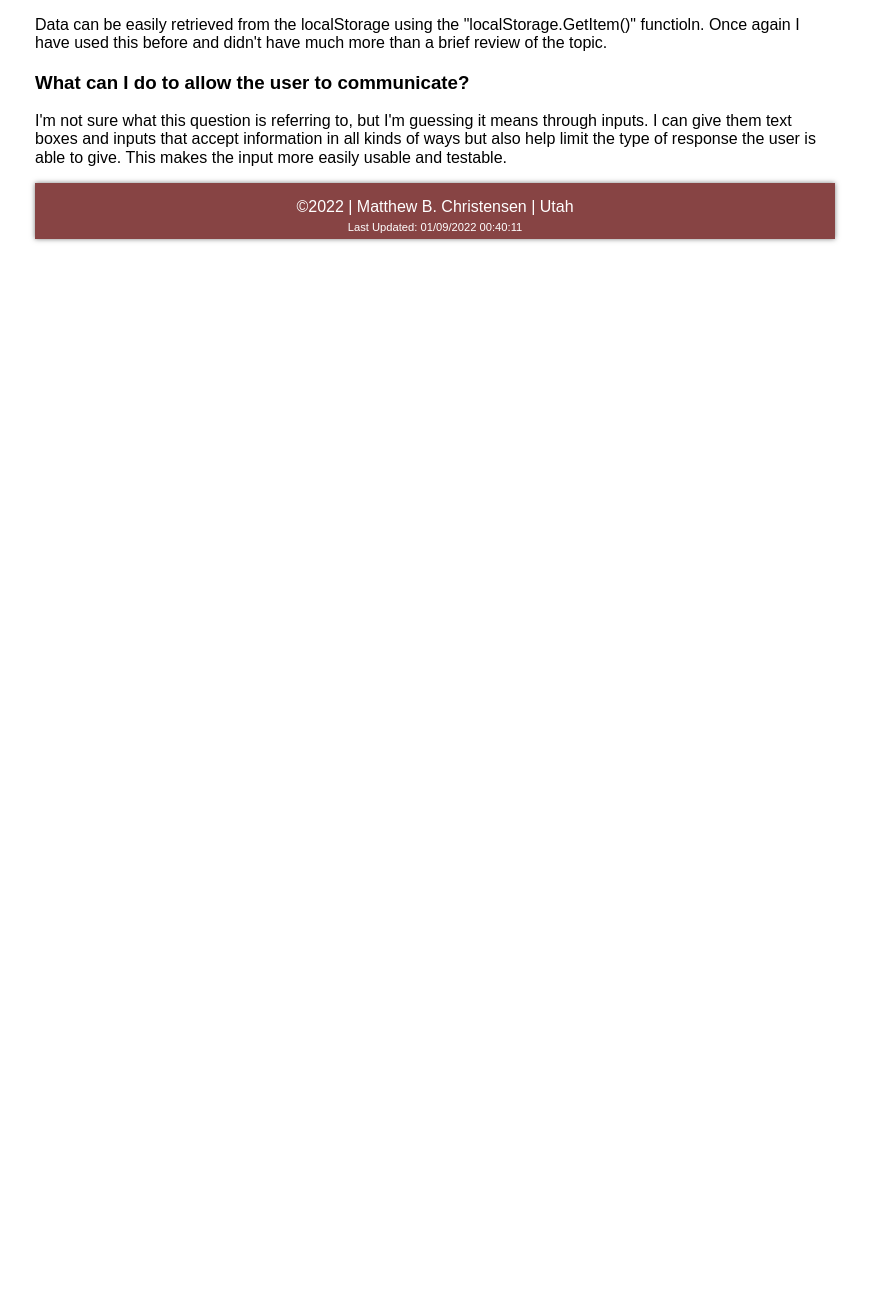
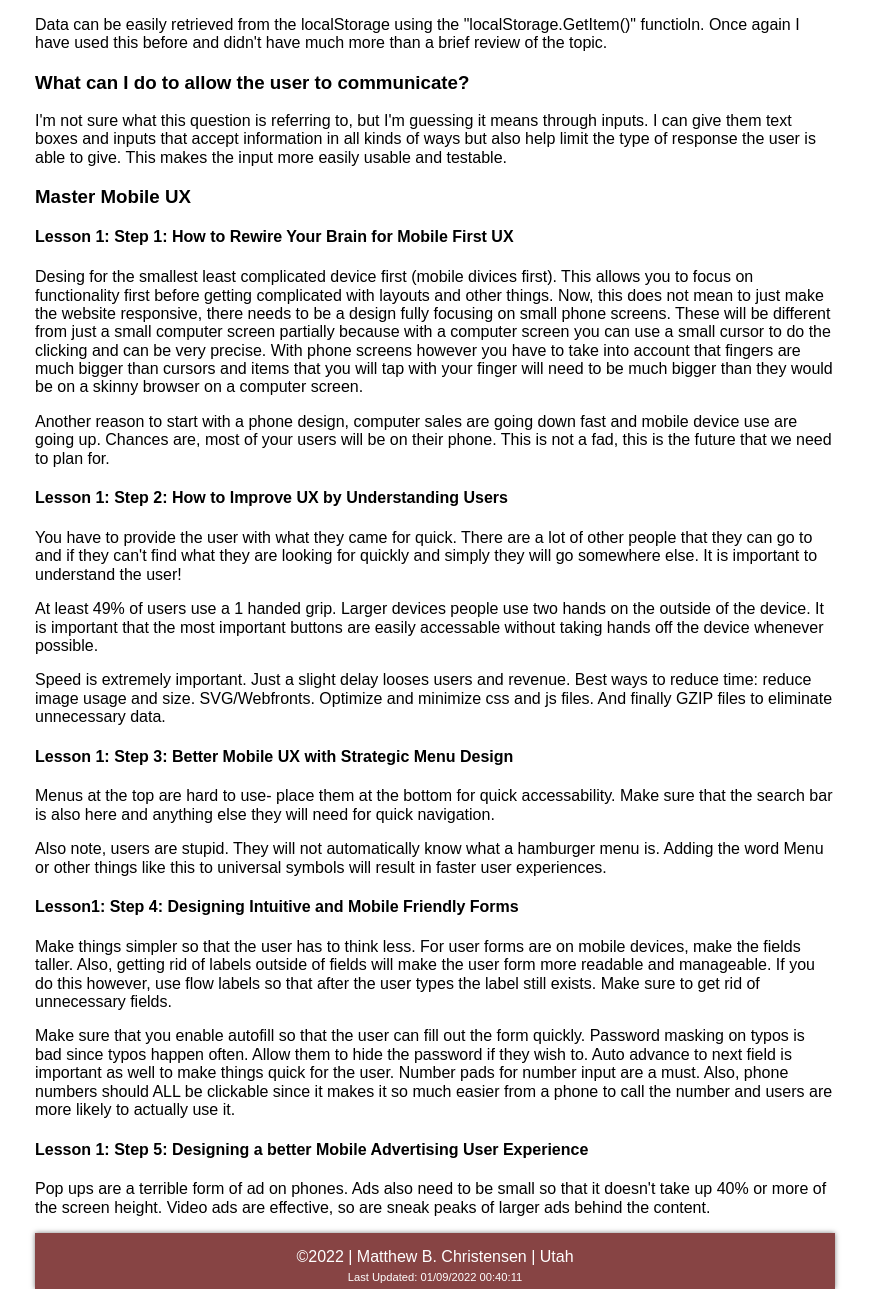
Before and after one commit to matthe68/WDD330_Portfolio, a plain HTML site: page week1/week1_notes.html in a window 1280 px wide. Shown: the part 312-1601 px from the top of the page, without its empty margins (205-1074 px from the left). Before the commit the page ends 800 px from the top, so only its background shows below. Drawn offline with Linux system fonts and the light colour scheme.

Commit message:
finished adding notes to week1 notes for the study materials of this week. May need to tweek further but this is the bulk of it

```diff
--- a/week1/week1_notes.html
+++ b/week1/week1_notes.html
@@ -32,6 +32,23 @@
   <p>Data can be easily retrieved from the localStorage using the "localStorage.GetItem()" functioln. Once again I have used this before and didn't have much more than a brief review of the topic.</p>
   <h3>What can I do to allow the user to communicate?</h3>
   <p>I'm not sure what this question is referring to, but I'm guessing it means through inputs. I can give them text boxes and inputs that accept information in all kinds of ways but also help limit the type of response the user is able to give. This makes the input more easily usable and testable. </p>
+  <h3>Master Mobile UX</h3>
+  <h4>Lesson 1: Step 1: How to Rewire Your Brain for Mobile First UX</h4>
+  <p>Desing for the smallest least complicated device first (mobile divices first). This allows you to focus on functionality first before getting complicated with layouts and other things. Now, this does not mean to just make the website responsive, there needs to be a design fully focusing on small phone screens. These will be different from just a small computer screen partially because with a computer screen you can use a small cursor to do the clicking and can be very precise. With phone screens however you have to take into account that fingers are much bigger than cursors and items that you will tap with your finger will need to be much bigger than they would be on a skinny browser on a computer screen.</p>
+  <p>Another reason to start with a phone design, computer sales are going down fast and mobile device use are going up. Chances are, most of your users will be on their phone. This is not a fad, this is the future that we need to plan for.</p>
+  <h4>Lesson 1: Step 2: How to Improve UX by Understanding Users</h4>
+  <p>You have to provide the user with what they came for quick. There are a lot of other people that they can go to and if they can't find what they are looking for quickly and simply they will go somewhere else. It is important to understand the user!</p>
+  <p>At least 49% of users use a 1 handed grip. Larger devices people use two hands on the outside of the device. It is important that the most important buttons are easily accessable without taking hands off the device whenever possible.</p>
+  <p>Speed is extremely important. Just a slight delay looses users and revenue. Best ways to reduce time: reduce image usage and size. SVG/Webfronts. Optimize and minimize css and js files. And finally GZIP files to eliminate unnecessary data.</p>
+  <h4>Lesson 1: Step 3: Better Mobile UX with Strategic Menu Design</h4>
+  <p>Menus at the top are hard to use- place them at the bottom for quick accessability. Make sure that the search bar is also here and anything else they will need for quick navigation.</p>
+  <p>Also note, users are stupid. They will not automatically know what a hamburger menu is. Adding the word Menu or other things like this to universal symbols will result in faster user experiences.</p>
+  <h4>Lesson1: Step 4: Designing Intuitive and Mobile Friendly Forms</h4>
+  <p>Make things simpler so that the user has to think less. For user forms are on mobile devices, make the fields taller. Also, getting rid of labels outside of fields will make the user form more readable and manageable. If you do this however, use flow labels so that after the user types the label still exists. Make sure to get rid of unnecessary fields.</p>
+  <p>Make sure that you enable autofill so that the user can fill out the form quickly. Password masking on typos is bad since typos happen often. Allow them to hide the password if they wish to. Auto advance to next field is important as well to make things quick for the user. Number pads for number input are a must. Also, phone numbers should ALL be clickable since it makes it so much easier from a phone to call the number and users are more likely to actually use it.</p>
+  <h4>Lesson 1: Step 5: Designing a better Mobile Advertising User Experience</h4>
+  <p>Pop ups are a terrible form of ad on phones. Ads also need to be small so that it doesn't take up 40% or more of the screen height. Video ads are effective, so are sneak peaks of larger ads behind the content.</p>
+
   <footer>
     &copy;2022 | Matthew B. Christensen | Utah
     <div id="last-updated"></div>
```
